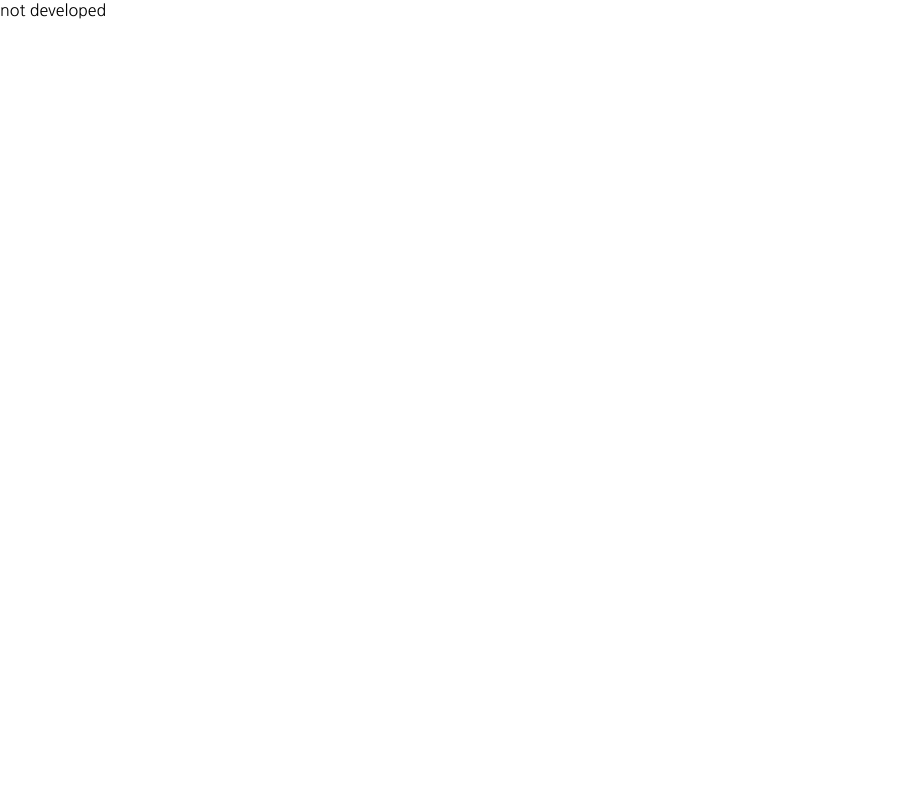
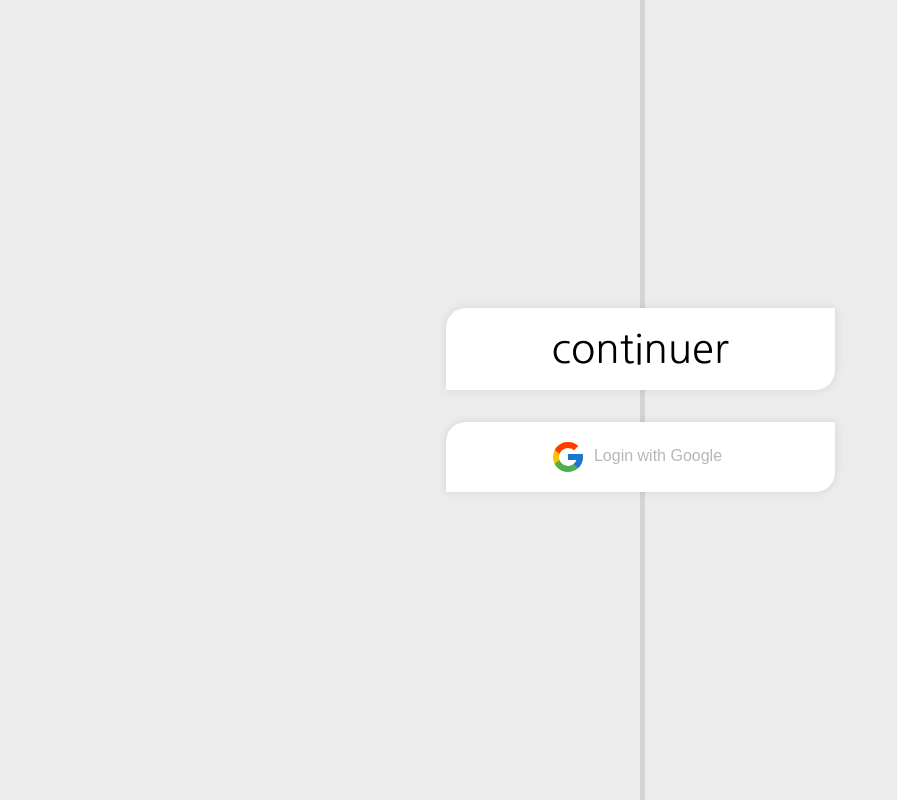
Before and after one commit to Leeks123/Continuer, a React (Create React App) app in the folder fe/: page / in a window 1280 px wide. Shown: the whole page, without its empty margins (0-897 px from the left). Built offline with nearby package versions, Linux system fonts and the light colour scheme; no server answers.

Commit message:
fe landing page, google auth

```diff
--- a/fe/package.json
+++ b/fe/package.json
@@ -20,6 +20,7 @@
     "lodash": "^4.17.21",
     "react": "^17.0.1",
     "react-dom": "^17.0.1",
+    "react-google-login": "^5.2.2",
     "react-icons": "^4.2.0",
     "react-modal": "^3.12.1",
     "react-redux": "^7.2.2",
@@ -34,7 +35,7 @@
     "web-vitals": "^1.1.1"
   },
   "scripts": {
-    "start": "react-scripts start",
+    "start": "PORT=3100 && react-scripts start",
     "build": "react-scripts build",
     "test": "react-scripts test",
     "eject": "react-scripts eject"
--- /dev/null
+++ b/fe/src/component/Landing/Login.tsx
@@ -0,0 +1,47 @@
+import GoogleLogin from 'react-google-login';
+import { FcGoogle } from 'react-icons/fc';
+import axios from 'axios';
+
+const clientId = process.env.REACT_APP_GOOGLE_CLIENT_ID;
+
+const Login = () => {
+
+  const onSuccess = async (response:any) => {
+    //   const { googleId, name, email } = response.profileObj;
+      const { tokenId, accessToken } = response;
+      console.log(response);
+      console.log(tokenId, accessToken);
+    //   console.log(googleId, name, email);
+      const res = await axios.post('/users/auth',{
+          token: tokenId
+      });
+      console.log(res);
+  }
+  const onFailure = (error:any) => {
+      console.error(error);
+  }
+  return (
+    <div >
+      <GoogleLogin
+        clientId={clientId as string}
+        render={renderProps => (
+            <button
+                onClick={renderProps.onClick}
+                disabled={renderProps.disabled}
+                style={{
+                    border:'none',background:'white',fontSize:'16px',
+                    display:'flex',cursor:'pointer',outline:'none',margin:'0 auto'
+                }}
+            ><FcGoogle size={36}/><span style={{ padding: '0.5rem' }}>Login with Google</span></button>
+        )}
+        onSuccess={onSuccess}
+        onFailure={onFailure}
+        cookiePolicy={'single_host_origin'}
+        isSignedIn={true}
+        style={{ boxShadow: 'none' }}
+      />
+    </div>
+  );
+};
+
+export default Login;
--- a/fe/src/component/Timeline/Card.tsx
+++ b/fe/src/component/Timeline/Card.tsx
@@ -3,7 +3,6 @@ import styled from 'styled-components';
 import { useSwipeable } from 'react-swipeable';
 import { BiX } from 'react-icons/bi';
 import { format } from 'date-fns';
-import { ko } from 'date-fns/locale';
 
 import palette from '../../utils/palette';
 import mediaQuery from '../../utils/mediaQuery';
--- a/fe/src/page/LandingPage.tsx
+++ b/fe/src/page/LandingPage.tsx
@@ -1,10 +1,92 @@
-import React from 'react';
+import React, { useEffect, useState } from 'react';
+import styled, { keyframes } from 'styled-components';
+
+import palette from '../utils/palette';
+import mediaQuery from '../utils/mediaQuery';
+import Login from '../component/Landing/Login';
+
+const Wrapper = styled.div`
+    overflow: scroll;
+    height: 100vh;
+    scroll-snap-type: y mandatory;
+    -webkit-scroll-snap-type: y mandatory;
+    -ms-scroll-snap-type: y mandatory;
+`;
+
+const Section = styled.section`
+
+    width: 100vw;
+    height: 100vh;
+    background: ${palette[3]};
+    scroll-snap-align: start;
+
+    display: flex;
+    flex-direction: column;
+    justify-content: center;
+    align-items: center;
+`;
+const boxTransition = keyframes`
+    from {
+        transform: translateY(400%);
+        color: rgba(0,0,0,0);
+    }
+    to {
+        transform: translateY(0%);
+        color: rgba(0,0,0,1);
+    }
+`;
+const Box = styled.div`
+    background: ${palette[0]};
+    box-shadow: 0 0 10px rgba(0,0,0,0.1);
+    border-radius: 20px 0px 20px 0px;
+    text-align: center;
+    text-transform: lowercase;
+    z-index: 1;
+    transform: translateY(500%);
+    animation: ${boxTransition} 1.5s 0s cubic-bezier(.35,1.42,.69,1.07) forwards;
+
+    margin: 1rem;
+    padding: 1rem 2rem;
+    font-size: 1.5rem;
+    font-weight: 500;
+
+    width: 225px;
+
+    @media (min-width: ${mediaQuery.mobile}px) {
+        font-size: 2rem;
+        width: 275px;
+    }
+    @media (min-width: ${mediaQuery.tablet}px) {
+        font-size: 2.5rem;
+        width: 325px;
+    }
+`;
+const Line = styled.div`
+    height: 100%;
+    background: ${palette[5]};
+    width: 5px;
+    position: absolute;
+    left: 50%;
+`;
 
 const LandingPage = () => {
+
     return (
-        <div>
-            not developed
-        </div>
+        <Wrapper>
+            <Section>
+                <Box>
+                    Continuer
+                </Box>
+                <Box>
+                    <Login />
+                </Box>
+                <Line />
+            </Section>
+            <Section>
+                page2
+            </Section>
+            <Section>page3</Section>
+        </Wrapper>
     );
 };
 
--- a/fe/src/redux/reducers/cardListSlice.ts
+++ b/fe/src/redux/reducers/cardListSlice.ts
@@ -1,8 +1,5 @@
 import { createSlice, PayloadAction, createAsyncThunk } from '@reduxjs/toolkit'
 import axios from 'axios';
-import { RootState, AppDispatch } from '../store/configureStore';
-import { getMonth } from 'date-fns';
-import Content from '../../component/Timeline/Content';
 
 axios.defaults.baseURL = 'http://localhost:3000';
 axios.defaults.headers.post['Access-Control-Allow-Origin'] = '*';
```
Also changed, not shown: 1 other file (tests, documents, lock files or other folders).
